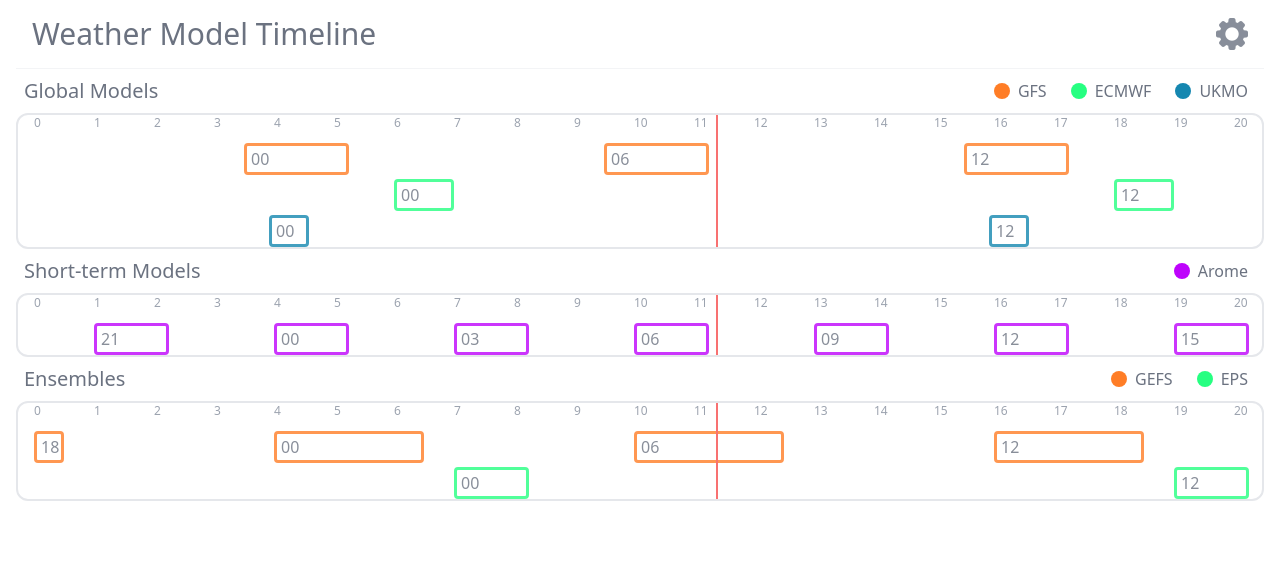
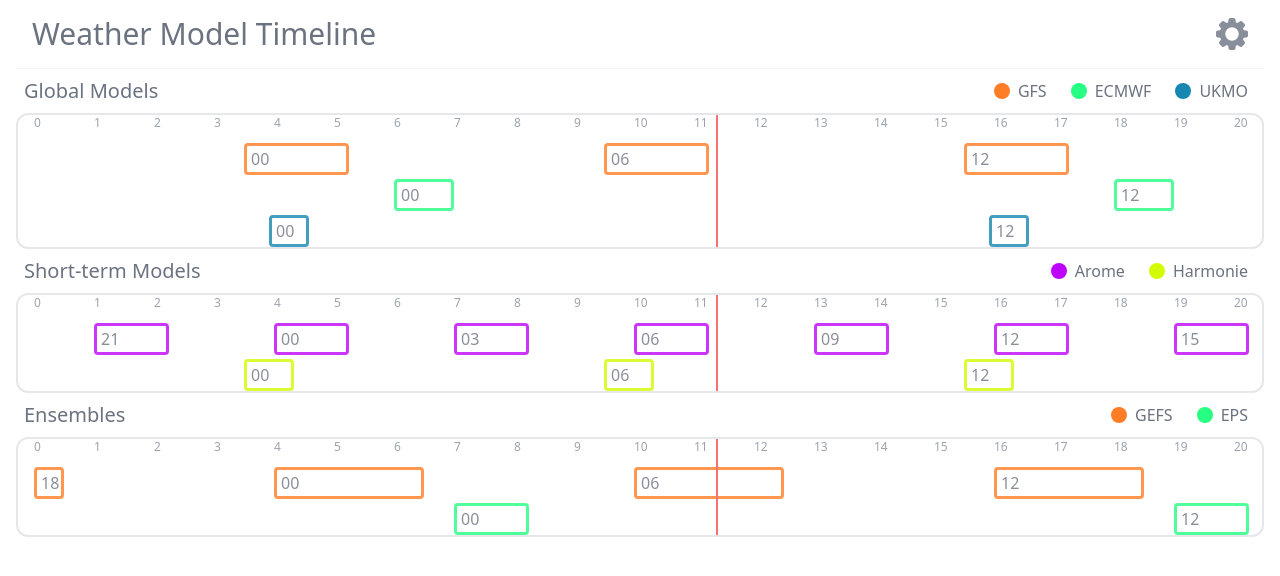
Before and after one commit to Tcumulus/model_timeline, a React (Create React App) app: page / in a window 1280 px wide. Shown: the top 576 px of the page. Built offline with nearby package versions, Linux system fonts and the light colour scheme.

Commit message:
Added Arpege + bg fix

```diff
--- a/src/App.tsx
+++ b/src/App.tsx
@@ -5,7 +5,7 @@
 import { data } from "./data/data"
 
 export const CData = createContext(data)
-export const CSettings = createContext({ utc: 1, models: [[0, 1, 2], [0], [0, 1]] })
+export const CSettings = createContext({ utc: 1, models: [[0, 1, 2], [0, 1], [0, 1]] })
 
 const App: React.FC = () => {
   const [id, setId] = useState<any>({ category: -1, id: -1, run: -1 })
@@ -17,7 +17,7 @@
   const [models, setModels] = useState<number[][]>(() => {
     let saved = localStorage.getItem("models")
     if(saved) { return JSON.parse(saved) }
-    return [[0, 1, 2], [0], [0, 1]]
+    return [[0, 1, 2], [0, 1], [0, 1]]
   })
   const [settingsModal, setSettingsModal] = useState<boolean>(false)
   const utcOffset = new Date().getTimezoneOffset() * -1 / 60
@@ -53,11 +53,11 @@
     <div className={theme}>
       <CData.Provider value={data}>
       <CSettings.Provider value={{ utc: utcOffset, models: models }}>
-        <div className="flex flex-col px-4 h-screen bg-white dark:bg-[#2d2d2d] text-gray-500 dark:text-gray-100 items-center">
+        <div className="flex flex-col min-h-screen px-4 bg-white dark:bg-[#2d2d2d] text-gray-500 dark:text-gray-100 items-center">
           <Header theme={theme} toggleTheme={toggleTheme} changeModelSettings={changeModelSettings}
             settingsModal={settingsModal} setSettingsModal={setSettingsModal}
           />
-          <div className="w-full">
+          <div className="w-full mb-4">
             <Timeline data={data.categories[0]} categoryId={0} name="Global Models" setId={setId}/>
             <Timeline data={data.categories[1]} categoryId={1} name="Short-term Models" setId={setId}/>
             <Timeline data={data.categories[2]} categoryId={2} name="Ensembles" setId={setId}/>
--- a/src/data/data.ts
+++ b/src/data/data.ts
@@ -73,6 +73,21 @@
           sites: [
             { name: "meteociel.fr", href: "https://www.meteociel.fr/modeles/geme_cartes.php" },
             { name: "wetterzentrale.de", href: "https://www.wetterzentrale.de/en/topkarten.php?model=gem&lid=OP" }
+          ]
+        },
+        {
+          abbreviation: "ARPEGE",
+          name: "Action de Recherche Petite Echelle Grande Echelle",
+          country: "FR",
+          color: "#be03fc",
+          runs: [
+            { run: "00", window: "+114", start: 240, end: 300 },
+            { run: "06", window: "+102", start: 600, end: 660 },
+            { run: "12", window: "+114", start: 960, end: 1020 },
+            { run: "18", window: "+102", start: 1320, end: 1380 },
+          ],
+          sites: [
+            { name: "meteociel.fr", href: "https://www.meteociel.fr/modeles/arpegee_cartes.php" }
           ]
         }
       ]
```
